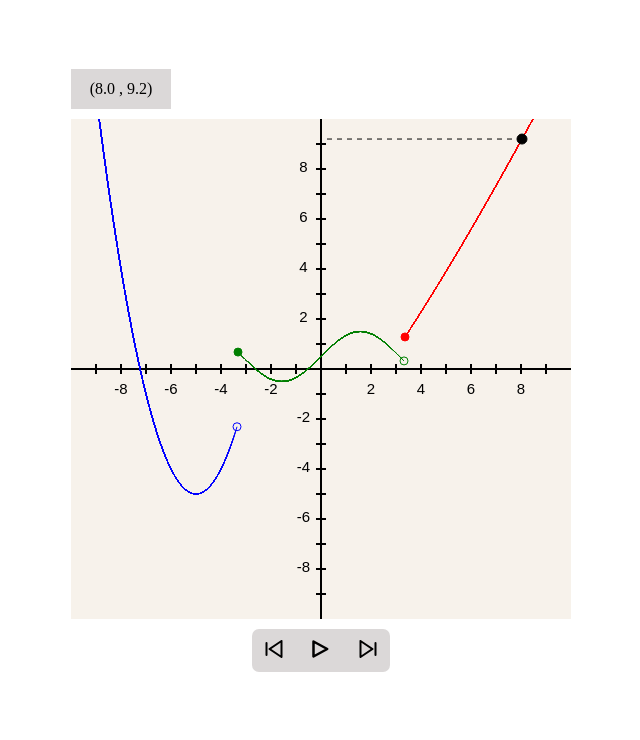
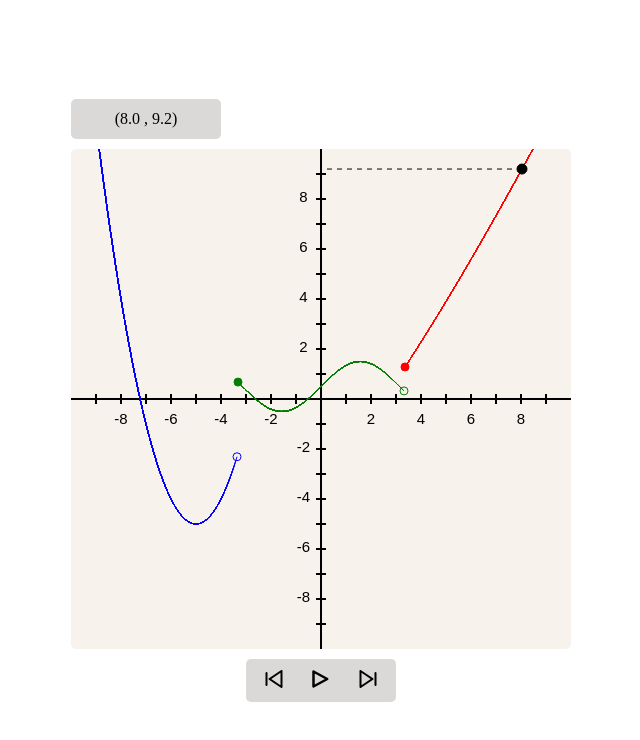
Before and after one commit to Schapagain/math-animations, a plain HTML site: page limit-animation/index.html in a window 1280 px wide. Shown: the whole page, without its empty margins (319-959 px from the left). Drawn offline with Linux system fonts and the light colour scheme.

Commit message:
change artifcat positionings

```diff
--- a/limit-animation/index.css
+++ b/limit-animation/index.css
@@ -1,6 +1,6 @@
-*{
+* {
   padding: 0;
-    margin:0;
+  margin: 0;
   box-sizing: border-box;
 }
 
@@ -17,20 +17,21 @@
   flex-direction: column;
   justify-content: center;
   align-items: center;
-    position: relative;
 }
 
 canvas {
   background-color: rgb(247, 242, 235);
+  border-radius: 5px;
 }
 
 .button-group {
+  width: 150px;
   display: flex;
   justify-content: center;
   align-items: center;
   margin: 10px 0;
-    background-color:rgb(219, 216, 216);
-    border-radius: 7px;
+  background-color: rgb(219, 216, 216);
+  border-radius: 5px;
 }
 
 button {
@@ -44,22 +45,21 @@ button {
 }
 
 #overlay-display {
-    width: 100px;
+  width: 150px;
   height: 40px;
   background-color: rgb(219, 216, 216);
-    position: absolute;
-    top:-50px;
-    left: 0px;
   display: flex;
   flex-direction: column;
   justify-content: center;
   align-items: center;
+  margin: 10px 0;
+  align-self: flex-start;
+  border-radius: 5px;
 }
 
 #right {
-    transform: scaleX(-1)
+  transform: scaleX(-1);
 }
-
 
 .hidden {
   display: none;
```
Lines whose indentation alone changed are shown as unchanged.
